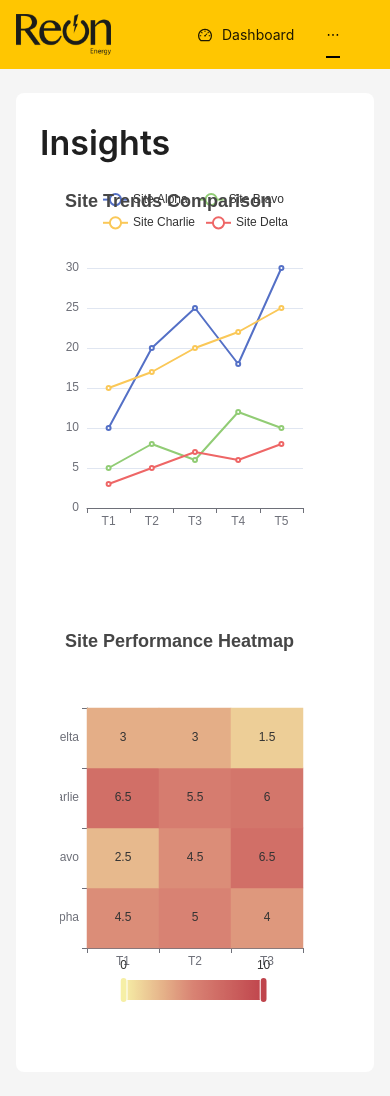
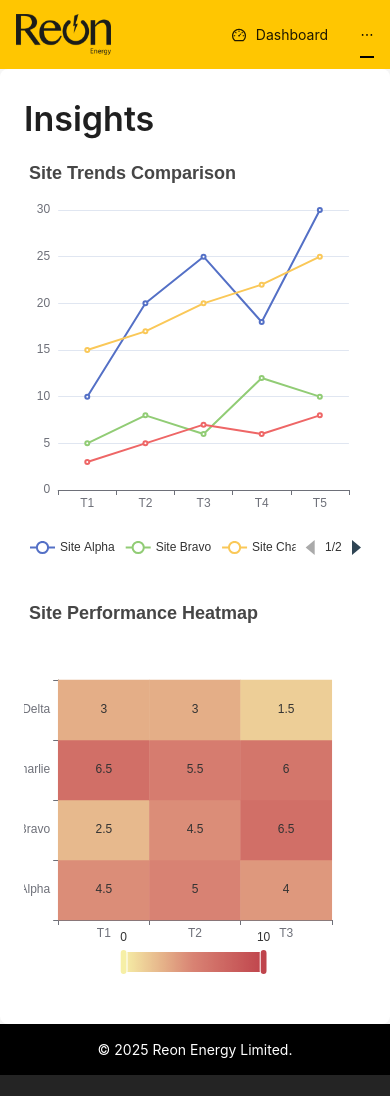
Before and after one commit to RafayIR/reon-dashboard, a React (Vite) app: page /insights in a window 390 px wide. After the commit the page ends 1075 px from the top, so only its background shows below. Built offline with nearby package versions, Linux system fonts and the light colour scheme.

Commit message:
responsive fixed

```diff
--- a/src/App.css
+++ b/src/App.css
@@ -17,3 +17,7 @@
   font-size: 34px;
   font-weight: 600;
 }
+
+.ant-menu-horizontal>.ant-menu-item-selected::after {
+  border-bottom: none !important;
+}
--- a/src/components/dashboard/DashboardTable.tsx
+++ b/src/components/dashboard/DashboardTable.tsx
@@ -1,8 +1,8 @@
 import { useState, useEffect, lazy, Suspense } from 'react';
 import { Form, Input, InputNumber, Popconfirm, Table, Space, Typography, Spin, type TableProps } from 'antd';
+import { type Site, type RootState, type EditableCellProps } from '../../utils/type';
 import { useSelector, useDispatch } from 'react-redux';
 import { updateSiteRequest } from '../../redux/actions/siteAction';
-import { type Site, type RootState, type EditableCellProps } from '../../utils/type';
 import ModalComponent from '../ui/Modal';
 import { showModal } from '../../redux/actions/modalAction';
 const SiteInsightChart = lazy(() => import('./SiteInsightChart'));
@@ -42,8 +42,7 @@ const EditableCell: React.FC<React.PropsWithChildren<EditableCellProps>> = ({
 
 const DashboardTable = () => {
   const [form] = Form.useForm();
-  const storedData = useSelector((state: RootState) => state.sites?.data);
-  const loading = useSelector((state: RootState) => state.sites?.loading);
+  const { data: storedData, loading } = useSelector((state: RootState) => state.sites);
   const [selectedSite, setSelectedSite] = useState<null | typeof storedData[0]>(null);
   const dispatch = useDispatch()
   const [data, setData] = useState<Site[] | undefined>(storedData);
@@ -174,9 +173,10 @@ const DashboardTable = () => {
               columns={mergedColumns}
               rowClassName="editable-row"
               dataSource={data}
-              components={{
-                body: { cell: EditableCell },
-              }}
+              scroll={{ x: 'max-content' }}
+            components={{
+              body: { cell: EditableCell },
+            }}
             />
           </Form>
         )
--- a/src/components/insights/MultiSIteInsights.tsx
+++ b/src/components/insights/MultiSIteInsights.tsx
@@ -13,19 +13,30 @@ interface SiteInsight {
 const MultiSiteInsight = () => {
   const dispatch = useDispatch();
   const sites: SiteInsight[] = useSelector((state: any) => state.insights.sites);
+  const heatmapData: [number, number, number][] = [];
+  const siteNames: string[] = sites.map(site => site.siteName);
+  const isMobile = window.innerWidth < 768;
+
 
   useEffect(() => {
     dispatch(loadSiteInsights());
   }, [dispatch]);
 
-  if (!sites.length) return <p>Loading...</p>;
-
 
   const lineChartOption = {
     title: { text: 'Site Trends Comparison' },
     tooltip: { trigger: 'axis' },
-    grid: { height: '60%', top: '20%' },
-    legend: { data: sites.map(s => s.siteName) },
+    grid: {
+      right: isMobile ? '5%' : '20%',
+      top: isMobile ? 50 : 60,
+    },
+    legend: {
+      data: sites.map(s => s.siteName),
+      type: 'scroll',
+      // orient: isMobile ? 'horizontal' : 'vertical',
+      top: isMobile ? 'bottom' :'',
+      left: isMobile ? 'center' : 'center',
+    },
     xAxis: { type: 'category', data: ['T1', 'T2', 'T3', 'T4', 'T5'] },
     yAxis: { type: 'value' },
     series: sites.map(site => ({
@@ -35,8 +46,7 @@ const MultiSiteInsight = () => {
     })),
   };
 
-  const heatmapData: [number, number, number][] = [];
-  const siteNames: string[] = sites.map(site => site.siteName);
+
 
   sites.forEach((site, siteIndex) => {
     const row: number[] = new Array(3).fill(0);
@@ -84,12 +94,10 @@ const MultiSiteInsight = () => {
     ],
   };
   return (
-    <>
-      <div style={{ padding: 20 }}>
-        <ReactECharts option={lineChartOption} style={{ height: 400 }} />
-        <ReactECharts option={heatmapOption} style={{ height: 400, marginTop: 40 }} />
-      </div>
-    </>
+    <div className='md:p-5'>
+      <ReactECharts option={lineChartOption} style={{ height: 400 }} />
+      <ReactECharts option={heatmapOption} style={{ height: 400, marginTop: 40 }} />
+    </div>
   )
 }
 
--- a/src/layout/MainLayout.tsx
+++ b/src/layout/MainLayout.tsx
@@ -1,6 +1,7 @@
 import React, { type ReactNode } from 'react';
 import { Layout, theme } from 'antd';
 import Header from './header/Header';
+import Footer from './footer/Footer';
 const { Content } = Layout;
 
 interface MainLayoutProps {
@@ -15,16 +16,18 @@ const MainLayout: React.FC<MainLayoutProps> = ({ children }) => {
   return (
     <Layout className='min-h-screen'>
       <Header />
-        <Content
+      <Content className='md:px-4 md:py-6'
         style={{
-            margin: '24px 16px',
           padding: 24,
           background: colorBgContainer,
           borderRadius: borderRadiusLG,
         }}
       >
+        <div className='container'>
           {children}
+        </div>
       </Content>
+      <Footer />
     </Layout>
   );
 };
--- a/src/layout/footer/Footer.tsx
+++ b/src/layout/footer/Footer.tsx
@@ -0,0 +1,18 @@
+
+const Footer = () => {
+
+  return (
+    <footer className='text-white footer-wrapper' style={{
+      width: '100%',
+      backgroundColor: '#000000',
+      textAlign: 'center',
+      color: 'white',
+      padding: '15px 0'
+    }}
+    >
+      © 2025 Reon Energy Limited.
+    </footer>
+  )
+}
+
+export default Footer;
--- a/src/layout/header/Header.tsx
+++ b/src/layout/header/Header.tsx
@@ -34,6 +34,7 @@ const Header: React.FC = () => {
   return (
     <header>
       <div className="header-wrapper bg-[#FFC601] py-3">
+        <div className="container">
           <div className="flex items-center">
             <NavLink to='/dashboard' className='logo-wrapper'>
               <div className='logo w-[70%] px-4'>
@@ -46,9 +47,10 @@ const Header: React.FC = () => {
               mode="horizontal"
               selectedKeys={selectedKeys}
               items={menuItems}
-            className="border-0"
+              className="border-0 md:justify-start justify-end"
               style={{ flex: 1, minWidth: 0, borderBottom: 0 }}
             />
+          </div>
         </div>
       </div>
     </header>
--- a/src/pages/Dashboard.tsx
+++ b/src/pages/Dashboard.tsx
@@ -67,7 +67,6 @@ const DashboardPage = () => {
           {settings?.showDataTable && <DashboardTable />}
         </Suspense>
       </div>
-
     </>
   )
 }
--- a/src/pages/Insights.tsx
+++ b/src/pages/Insights.tsx
@@ -11,7 +11,7 @@ const InsightsPage = () => {
             Insights
           </h1>
         </div>
-        <div className="multisite-insight-wrapper">
+        <div className="multisite-insight-wrapper mt-4">
           <Suspense fallback={<Spin />}>
             <MultiSiteInsight />
           </Suspense>
```
Lines whose indentation alone changed are shown as unchanged.
